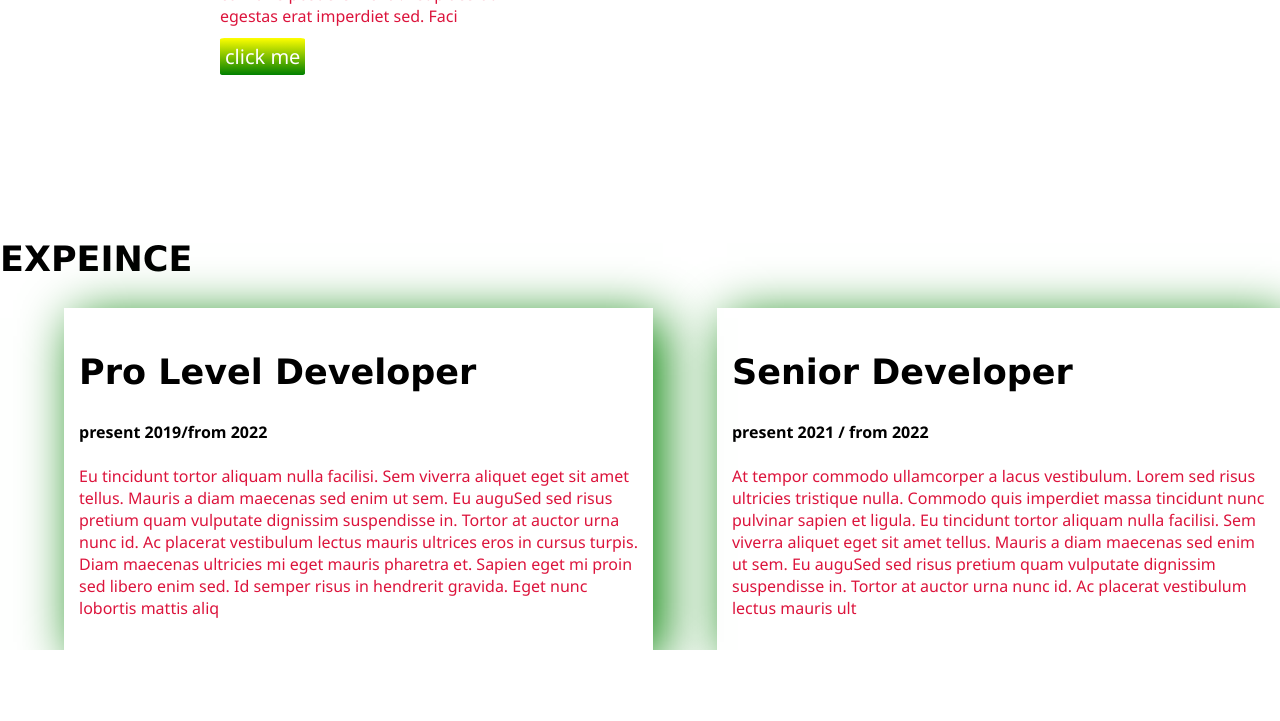
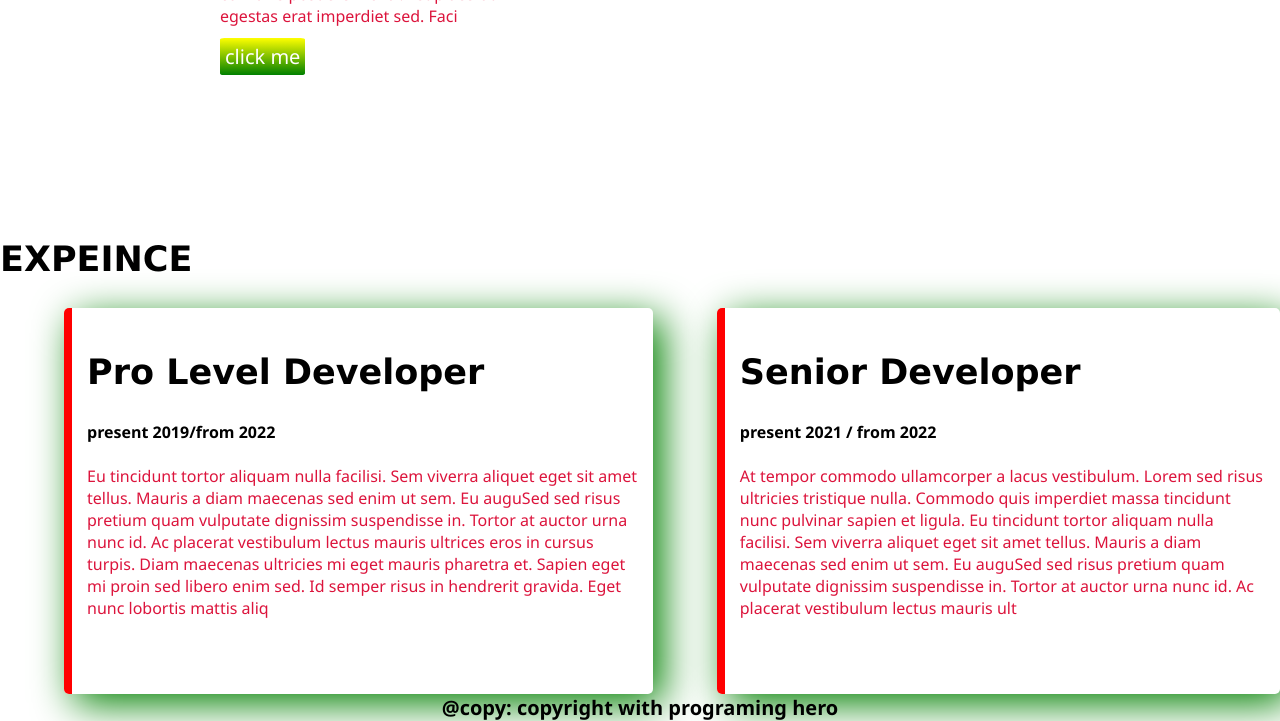
Before and after one commit to Junaiet/practice2, a plain HTML site: page index.html in a window 1280 px wide. Shown: the part 1335-2056 px from the top of the page. Before the commit the page ends 1985 px from the top, so only its background shows below. Drawn offline with Linux system fonts and the light colour scheme.

Commit message:
fotter added

```diff
--- a/index.html
+++ b/index.html
@@ -62,9 +62,16 @@
       <h4> present 2021 / from 2022 </h4>
       <p>At tempor commodo ullamcorper a lacus vestibulum. Lorem sed risus ultricies tristique nulla. Commodo quis imperdiet massa tincidunt nunc pulvinar sapien et ligula. Eu tincidunt tortor aliquam nulla facilisi. Sem viverra aliquet eget sit amet tellus. Mauris a diam maecenas sed enim ut sem. Eu auguSed sed risus pretium quam vulputate dignissim suspendisse in. Tortor at auctor urna nunc id. Ac placerat vestibulum lectus mauris ult </p>
 
+      <br> <br>
       </div>
       </div>
+
+      <footer>
+
+        @copy: copyright with programing hero
+        </footer>
         </section>
+
 
 </body>
 </html>
--- a/style.css
+++ b/style.css
@@ -82,14 +82,27 @@ border-radius: 5%;
 
 display:flex;
 
+
 }
 
 .experince-item{
 
-box-shadow: 10px 10px 50px green;
+box-shadow: 10px 10px 40px green;
+border-left: 8px solid red;
+border-radius: 5px;
 width:40%
 margin-right:5%;
 margin-left:5%;
 padding:15px;
 
+
+
 }
+
+footer{
+
+text-align: center;
+font-size:20px;
+font-weight: bolder;
+
+}
```
